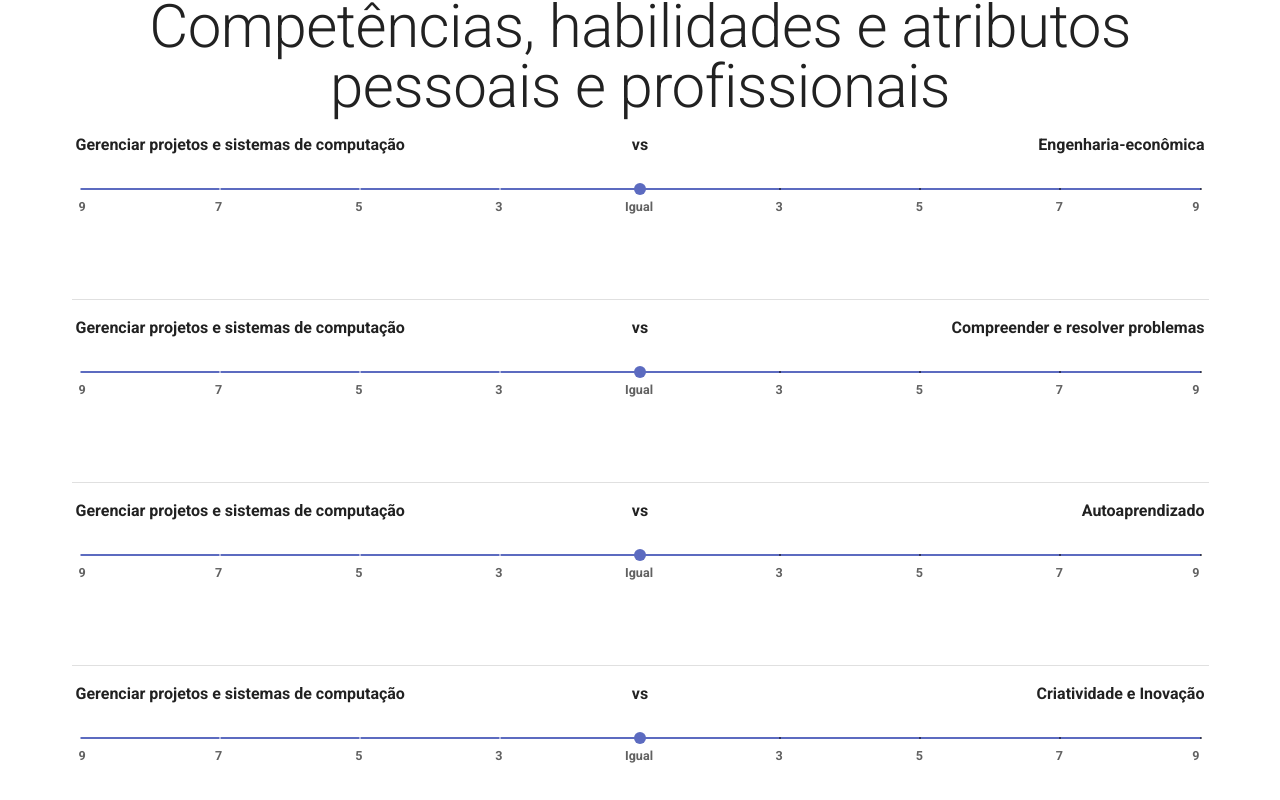
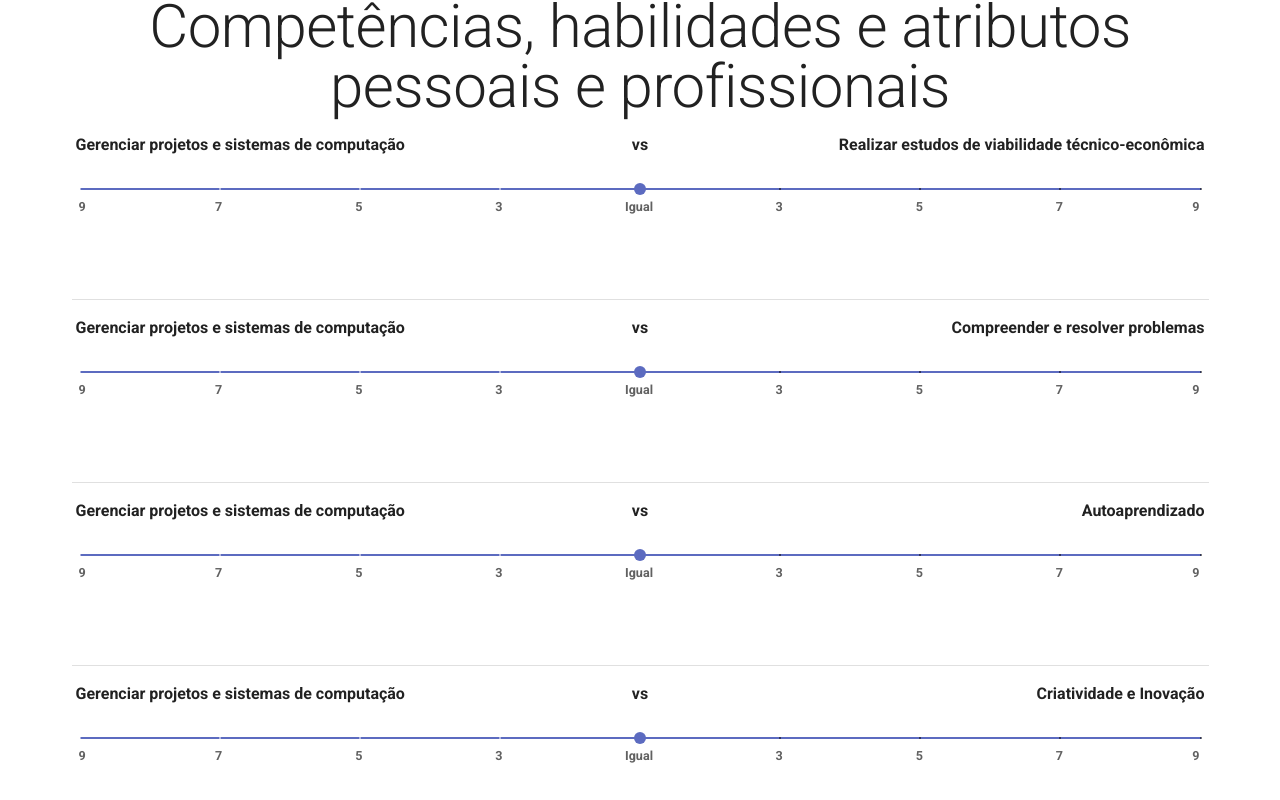
Before and after one commit to ppcamp/sigaa-ahp-form, a Vue app in the folder ahp-form/: page / in a window 1280 px wide. Shown: the part 8760-9560 px from the top of the page. Built offline with nearby package versions, Linux system fonts and the light colour scheme.

Commit message:
update text

```diff
--- a/ahp-form/src/components/Form.vue
+++ b/ahp-form/src/components/Form.vue
@@ -792,7 +792,7 @@ export default {
         // n!/( p!(n-p)! ) Where p = 2
         questions: [
           "Gerenciar projetos e sistemas de computação",
-          "Engenharia-econômica",
+          "Realizar estudos de viabilidade técnico-econômica",
           "Compreender e resolver problemas",
           "Autoaprendizado",
           "Criatividade e Inovação",
```
